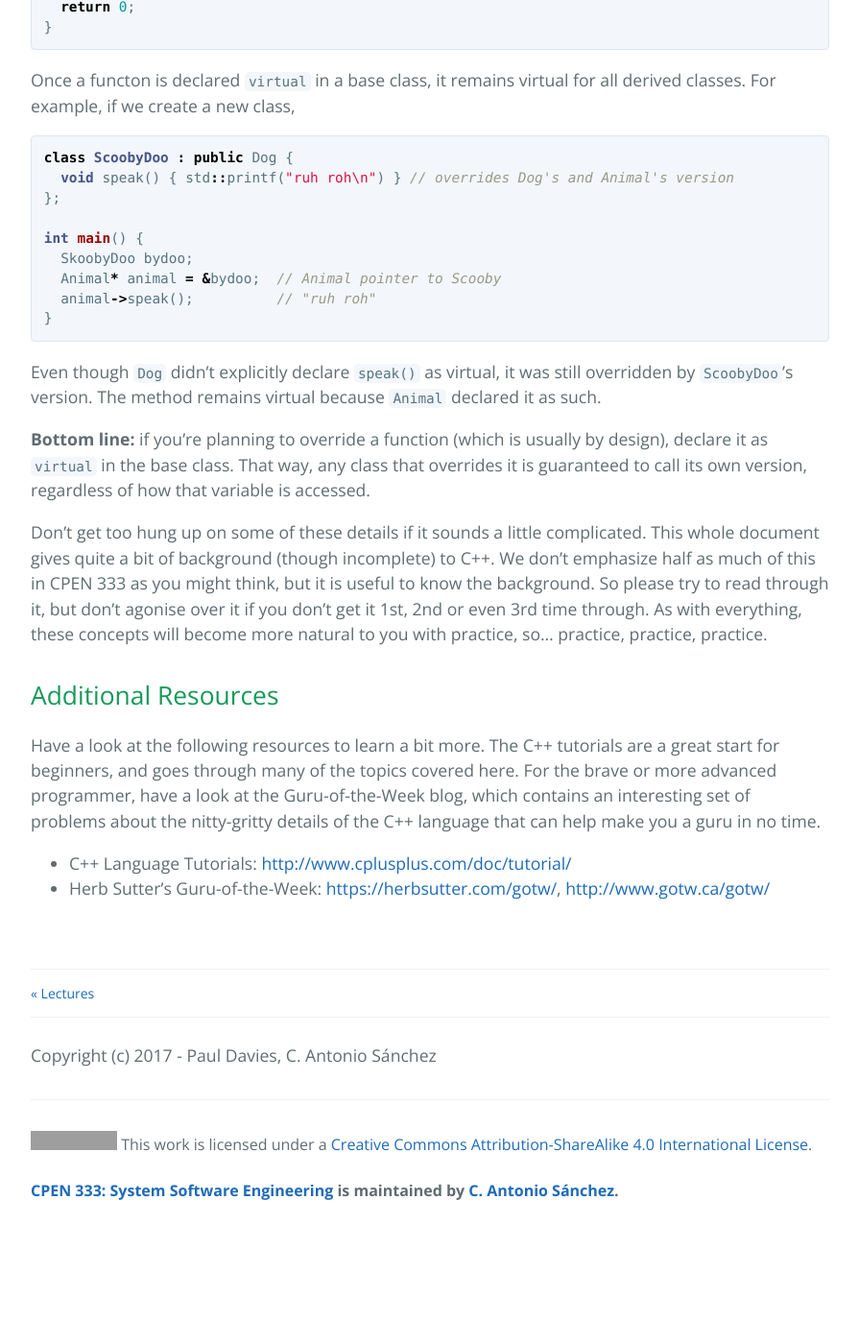
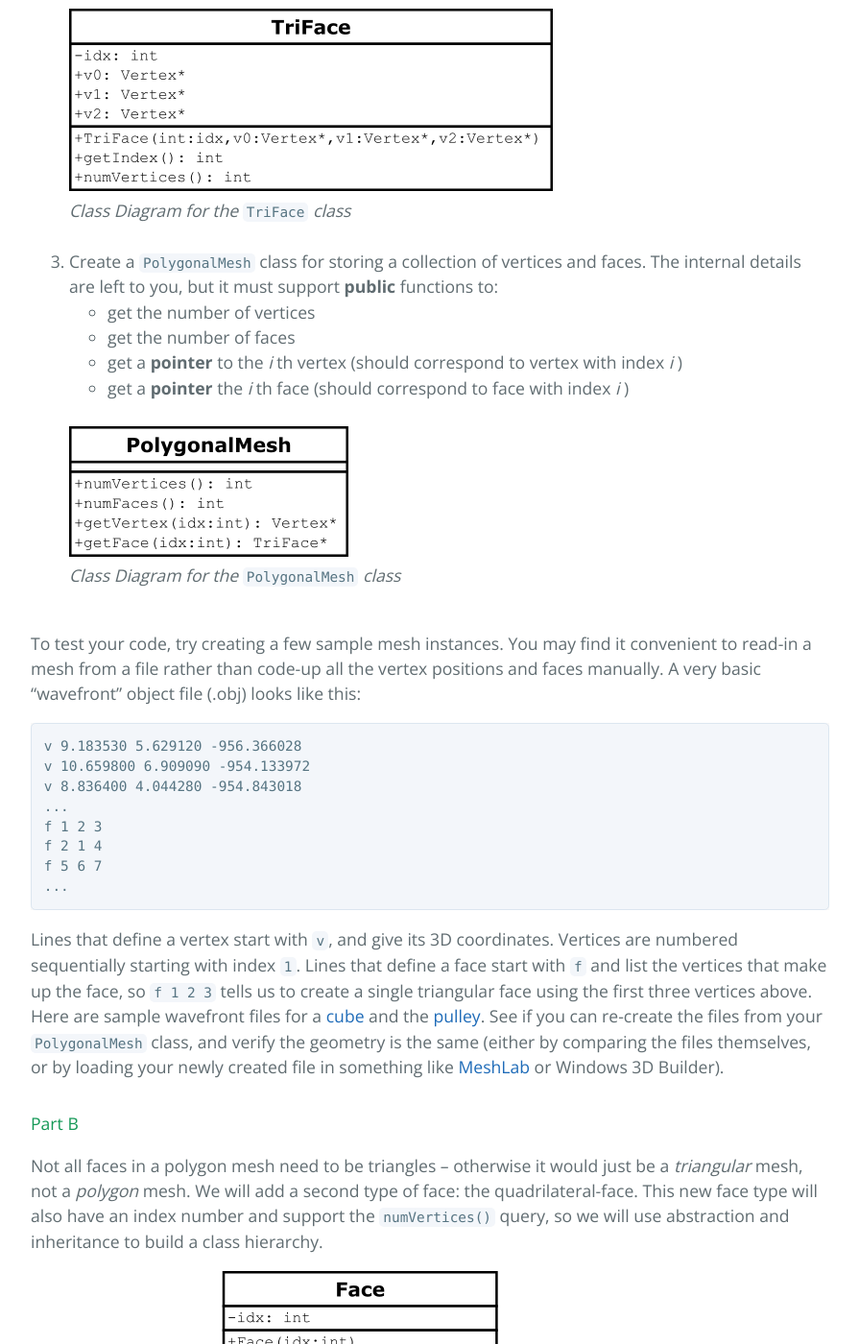
Before and after one commit to cpen333/cpen333.github.io, a Jekyll site: the page built from _lectures/lecture0.md, in a window 1280 px wide and 1400 px high, scrolled down 27342 px. Shown: the whole window at 96% size, without its empty margins (192-1087 px from the left). Built offline with Jekyll 4.4.1, drawn with Linux system fonts in a browser that asks for light colours; formulas are drawn with MathJax 3; before the commit the page ends 28626 px from its top, so only the background shows below that; some of the changed text lies outside the part shown; grey boxes are pictures that could not be loaded.

Commit message:
finished second exercise

````diff
--- a/_lectures/lecture0.md
+++ b/_lectures/lecture0.md
@@ -31,6 +30,8 @@
 * allocate and free memory using the `new` and `delete` operators
 * create a class hierarchy using *inheritance* to re-use code
 * override a member function using *polymorphism*
+
+Don't get *too* hung up on some of the details below if it sounds a little complicated.  This whole document goes through quite a bit of background to C\+\+.   We won't emphasize half as much of this in CPEN 333 as you might think, but it is useful to know and try out.  Please try to read through all the material, but don’t agonise over it if you don't get it 1st, 2nd or even 3rd time through.  As with everything, these concepts will become more natural to you with experience, so... practice, practice, practice.
 
 ## What's wrong with just 'C'?
 
@@ -674,68 +675,15 @@
 ```
 Note the practice of setting the pointers to NULL after freeing the memory.  This ensures that you won't accidentally continue accessing the memory later on (since it would throw an exception).  In modern C\+\+ (C\+\+11 or higher), the keyword `nullptr` is used to represent an empty pointer.  Prior to this, it was common to use `NULL` or simply `0`.
 
-### Exercises
-
-In solid modelling and computer graphics, three-dimensional objects are often represented by a *polygon mesh*, which consists of vertices, edges, and faces.
-![pulley]({{site.url}}/assets/lectures/lecture0/pulley.png)<br/>
-*Pulley model from the AIM@SHAPE model repository*
-
-In this exercise, we are going to build a basic mesh representation.
-
-#### Part A
-
-First we will contruct a few basic classes that will allow us to represent a triangular mesh (i.e. all faces are triangles).
-<ol>
-  <li>Create a <code>Vertex</code> class that has
-    <ul>
-      <li>a <b>private</b> member variable <code>idx</code> for storing an index value</li>
-      <li>three <b>public</b> member variables <code>x,y,z</code> for storing position</li>
-      <li>two overloaded <em>constructors</em>:
-        <ul>
-          <li>one that sets the index alone, initializing the position to zero</li>
-          <li>the other that sets both the index and position</li>
-        </ul>
-      </li>
-      <li>a <b>public</b> method for getting the vertex index</li>
-      <li>a <b>public</b> method for setting the vertex position</li>
-    </ul><br/>
-    <img src="{{ site.url }}/assets/lectures/lecture0/vertex_class_diagram.png" alt="vertex class diagram"/><br/>
-    <em>Class Diagram for the</em> <code>Vertex</code> <em>class</em><br/><br/>
-  </li>
-  <li>Create a <code>TriFace</code> class that has
-    <ul>
-      <li>a <b>private</b> member variable <code>idx</code> for storing an index value</li>
-       <li>three <b>public</b> member variables <code>v0,v1,v2</code> for storing <code>Vertex</code> <b>pointers</b> that make up the face (ordered counter-clockwise around the outward-pointing normal using the right-hand rule)</li>
-       <li>a single constructor which sets the face index and the three vertices</li>
-       <li>a <b>public</b> method for getting the face index</li>
-       <li>a <b>public</b> method for getting the number of vertices in the face (should be 3)</li>
-    </ul><br/>
-    <img src="{{ site.url }}/assets/lectures/lecture0/triface_class_diagram.png" alt="triangular face class diagram"/><br/>
-    <em>Class Diagram for the</em> <code>TriFace</code> <em>class</em><br/><br/>
-  </li>
-  <li>Create a <code>PolygonalMesh</code> class for storing a collection of vertices and faces.  The internal details are left to you, but it must support <b>public</b> functions to:
-    <ul>
-      <li>get the number of vertices</li>
-      <li>get the number of faces</li>
-      <li>get a <b>pointer</b> to the <em>i</em> th vertex (should correspond to vertex with index <em>i</em> )</li>
-      <li>get a <b>pointer</b> the <em>i</em> th face (should correspond to face with index <em>i</em> )</li>
-    </ul><br/>
-    <img src="{{ site.url }}/assets/lectures/lecture0/polygonalmesh_class_diagram.png" alt="polygonal mesh class diagram"/><br/>
-    <em>Class Diagram for the</em> <code>PolygonalMesh</code> <em>class</em><br/><br/>
-  </li>
-</ol>
-
-\\(x=4^5\\)
-
-### Class Inheritence
+### Class Inheritance
 
 One of the main powers of classes is the ability to extend them, creating new classes by basing them existing ones.  This process, known as *inheritance*, involves a **base class** and a **derived class**: the derived class inherits all the member variables and functions of the base class (i.e. it is as if you had written them all again yourself).  You can also add new member variables and functions to the derived class. This is important because it leads to "re-use" of existing code: we can take something that somebody else may have written and add to it rather than re-inventing the wheel from scratch each time.
 
-Inheritance also allows us to *override* (or modify) something we inherited for free from the base class. For example, we could write a new member function in our derived class which has the same name as the function in the base class, but which will do something different, i.e. we can tailor the behaviour of our new derived class to make it more suitable for our application.
+Inheritance also allows us to *override* (or modify) something we inherited from the base class. For example, we could write a new member function in our derived class which has the same name as the function in the base class, but which will do something different, i.e. we can tailor the behaviour of our new derived class to make it more suitable for our application.
 
-For example, let's imagine a simple series of classes to describe two kinds of polygons: rectangles and triangles. These two polygons have certain common properties, such as the values needed to calculate their areas: they both could be described simply with a height and a width (or base) variable.
+For example, let's imagine a simple series of classes to describe two kinds of polygons: triangles and rectangles. These two polygons have certain common properties, such as the values needed to calculate their areas: they both could be described simply with a height and a width (or base) variable.
 
-This could be represented in the world of classes with a class `Polygon` from which we would derive the two other shapes: `Rectangle` and `Triangle`:
+This could be represented in the world of classes with a class `Polygon` from which we would derive the two other shapes: `Triangle` and `Rectangle`:
 
 ![polygon inheritance]({{ site.url }}/assets/lectures/lecture0/polygon_inheritance.png)
 
@@ -856,8 +804,88 @@
 
 **Bottom line:** if you're planning to override a function (which is usually by design), declare it as `virtual` in the base class.  That way, any class that overrides it is guaranteed to call its own version, regardless of how that variable is accessed.
 
-Don't get too hung up on some of these details if it sounds a little complicated.  This whole document gives quite a bit of background (though incomplete) to C\+\+.   We don't emphasize half as much of this in CPEN 333 as you might think, but it is useful to know the background.  So please try to read through it, but don’t agonise over it if you don't get it 1st, 2nd or even 3rd time through.  As with everything, these concepts will become more natural to you with practice, so... practice, practice, practice.
+### Exercises
 
+In solid modelling and computer graphics, three-dimensional objects are often represented by a *polygon mesh*, which consists of vertices, edges, and faces.
+![pulley]({{site.url}}/assets/lectures/lecture0/pulley.png)<br/>
+*Pulley model from the AIM@SHAPE model repository*
+
+In this exercise, we are going to build a basic mesh representation.
+
+#### Part A
+
+First we will contruct a few basic classes that will allow us to represent a triangular mesh (i.e. all faces are triangles).
+<ol>
+  <li>Create a <code>Vertex</code> class that has
+    <ul>
+      <li>a <b>private</b> member variable <code>idx</code> for storing an index value</li>
+      <li>three <b>public</b> member variables <code>x,y,z</code> for storing position</li>
+      <li>two overloaded <em>constructors</em>:
+        <ul>
+          <li>one that sets the index alone, initializing the position to zero</li>
+          <li>the other that sets both the index and position</li>
+        </ul>
+      </li>
+      <li>a <b>public</b> method for getting the vertex index</li>
+      <li>a <b>public</b> method for setting the vertex position</li>
+    </ul><br/>
+    <img src="{{ site.url }}/assets/lectures/lecture0/vertex_class_diagram.png" alt="vertex class diagram"/><br/>
+    <em>Class Diagram for the</em> <code>Vertex</code> <em>class</em><br/><br/>
+  </li>
+  <li>Create a <code>TriFace</code> class that has
+    <ul>
+      <li>a <b>private</b> member variable <code>idx</code> for storing an index value</li>
+       <li>three <b>public</b> member variables <code>v0,v1,v2</code> for storing <code>Vertex</code> <b>pointers</b> that make up the face (ordered counter-clockwise around the outward-pointing normal using the right-hand rule)</li>
+       <li>a single constructor which sets the face index and the three vertices</li>
+       <li>a <b>public</b> method for getting the face index</li>
+       <li>a <b>public</b> method for getting the number of vertices in the face (should be 3)</li>
+    </ul><br/>
+    <img src="{{ site.url }}/assets/lectures/lecture0/triface_class_diagram.png" alt="triangular face class diagram"/><br/>
+    <em>Class Diagram for the</em> <code>TriFace</code> <em>class</em><br/><br/>
+  </li>
+  <li>Create a <code>PolygonalMesh</code> class for storing a collection of vertices and faces.  The internal details are left to you, but it must support <b>public</b> functions to:
+    <ul>
+      <li>get the number of vertices</li>
+      <li>get the number of faces</li>
+      <li>get a <b>pointer</b> to the <em>i</em> th vertex (should correspond to vertex with index <em>i</em> )</li>
+      <li>get a <b>pointer</b> the <em>i</em> th face (should correspond to face with index <em>i</em> )</li>
+    </ul><br/>
+    <img src="{{ site.url }}/assets/lectures/lecture0/polygonalmesh_class_diagram.png" alt="polygonal mesh class diagram"/><br/>
+    <em>Class Diagram for the</em> <code>PolygonalMesh</code> <em>class</em><br/><br/>
+  </li>
+</ol>
+
+To test your code, try creating a few sample mesh instances.  You may find it convenient to read-in a mesh from a file rather than code-up all the vertex positions and faces manually.  A very basic "wavefront" object file (.obj) looks like this:
+```
+v 9.183530 5.629120 -956.366028
+v 10.659800 6.909090 -954.133972
+v 8.836400 4.044280 -954.843018
+...
+f 1 2 3
+f 2 1 4
+f 5 6 7
+...
+```
+Lines that define a vertex start with `v`, and give its 3D coordinates. Vertices are numbered sequentially starting with index `1`.  Lines that define a face start with `f` and list the vertices that make up the face, so `f 1 2 3` tells us to create a single triangular face using the first three vertices above.  Here are sample wavefront files for a [cube]({{site.url}}/assets/lectures/lecture0/cube.obj) and the [pulley]({{site.url}}/assets/lectures/lecture0/pulley.obj).  See if you can re-create the files from your `PolygonalMesh` class, and verify the geometry is the same (either by comparing the files themselves, or by loading your newly created file in something like [MeshLab](http://www.meshlab.net/) or Windows 3D Builder).
+
+#### Part B
+
+Not all faces in a polygon mesh need to be triangles -- otherwise it would just be a *triangular* mesh, not a *polygon* mesh.  We will add a second type of face: the quadrilateral-face.  This new face type will also have an index number and support the `numVertices()` query, so we will use abstraction and inheritance to build a class hierarchy.
+
+ <img src="{{ site.url }}/assets/lectures/lecture0/face_class_diagram.png" alt="face class diagram"/><br/>
+    <em>Class Diagram for the</em> <code>Face</code> <em>class hierarchy</em><br/>
+
+1. Create a new **base class** called `Face` that implements the shared functionality.  In the class diagram above, note that we did not include `v0,v1,v2` in the base class.  We technically could, but this may give the misleading impression that all faces are triangles.  The base class should only contain what might be expected from *all* faces.
+2. Adjust your code for `TriFace` to extend `Face`
+3. Create a new `QuadFace` class that has a fourth vertex pointer `v3`
+4. Add a new method to `Face` and its subclasses, `Vertex* getVertex(int i)`, that returns the *i* th vertex of the face.  In the base class, you can either give a basic definition that returns a null pointer (`nullptr` in C++11 or `NULL` otherwise), or you can define it as what's called a *pure virtual function*
+  ```cpp
+  virtual Vertex* getVertex(int i) = 0;
+  ```
+  This will make the `Face` class *abstract*.  Since no definition of `getVertex` exists in `Face` (we have essentially cleared it by setting it to zero), nobody can explicitly create a `Face` directly.  Instead, they must create one of the subclasses which have overridden the method to provide an implementation.
+5. Change your `PolygonalMesh` class to use the base `Face` class so it can hold both triangular and quadrilateral faces.
+
+This exercise demonstrates another advantage of classes and inheritance: *abstraction*.  From the point-of-view of the mesh, it doesn't really matter if a face is triangular or quadrilateral.  Internally, it can store both types in an array that holds instances of type `Face`.  We can get all the information we need about either type of face using only the methods in the base class.  The sub-classes only provide implementation-specific details.
 
 ## Additional Resources
 
````
Also changed, not shown: other parts of _lectures/lecture0.md (+0 -1 lines), assets/lectures/lecture0/MeshClassDiagram.svg, assets/lectures/lecture0/face_class_diagram.png (added), assets/lectures/lecture0/polygon_inheritance.png, assets/lectures/lecture0/polygon_inheritance.svg, images/lectures/lecture0/g32.png (deleted), images/lectures/lecture0/mesh_class_diagram.png (deleted), images/lectures/lecture0/polygon_inheritance.png (deleted), images/lectures/lecture0/triface_class_diagram.png (deleted), images/lectures/lecture0/vertex_class_diagram.png (deleted), 3 other files.
